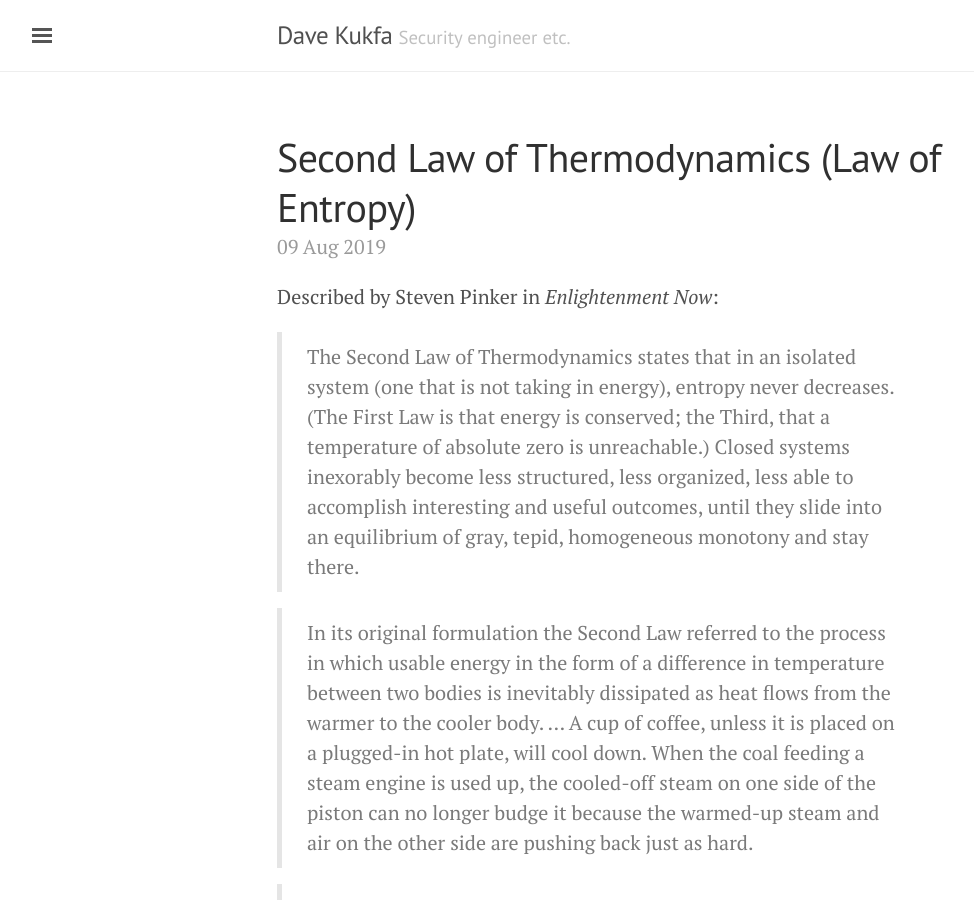
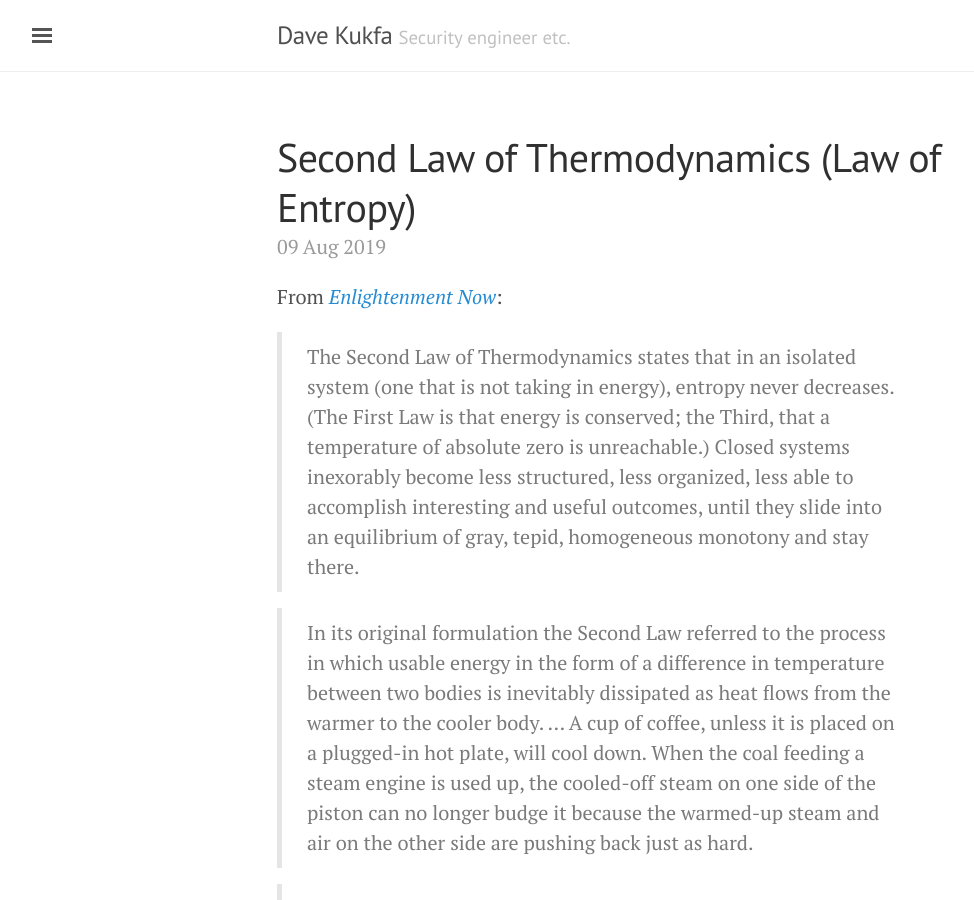
Before and after one commit to kukfa/kukfa.github.io, a Jekyll site: the page built from mental-models/_posts/2019-08-09-law-of-entropy.md, in a window 1280 px wide and 900 px high. Shown: the whole window, without its empty margins (3-977 px from the left). Built offline with Jekyll 4.4.1, drawn with Linux system fonts in a browser that asks for light colours; nearby versions of some CDN libraries.

Commit message:
Linkify other titles

```diff
--- a/mental-models/_posts/2019-08-09-law-of-entropy.md
+++ b/mental-models/_posts/2019-08-09-law-of-entropy.md
@@ -4,7 +4,7 @@ title: Second Law of Thermodynamics (Law of Entropy)
 tag: systems thinking
 ---
 
-Described by Steven Pinker in _Enlightenment Now_:
+From _[Enlightenment Now](https://stevenpinker.com/publications/enlightenment-now-case-reason-science-humanism-and-progress)_:
 
 > The Second Law of Thermodynamics states that in an isolated system (one that is not taking in energy), entropy never decreases. (The First Law is that energy is conserved; the Third, that a temperature of absolute zero is unreachable.) Closed systems inexorably become less structured, less organized, less able to accomplish interesting and useful outcomes, until they slide into an equilibrium of gray, tepid, homogeneous monotony and stay there.
 
```
Also changed, not shown: mental-models/_posts/2018-06-02-proximate-ultimate-causes.md (+1 -1 lines).
